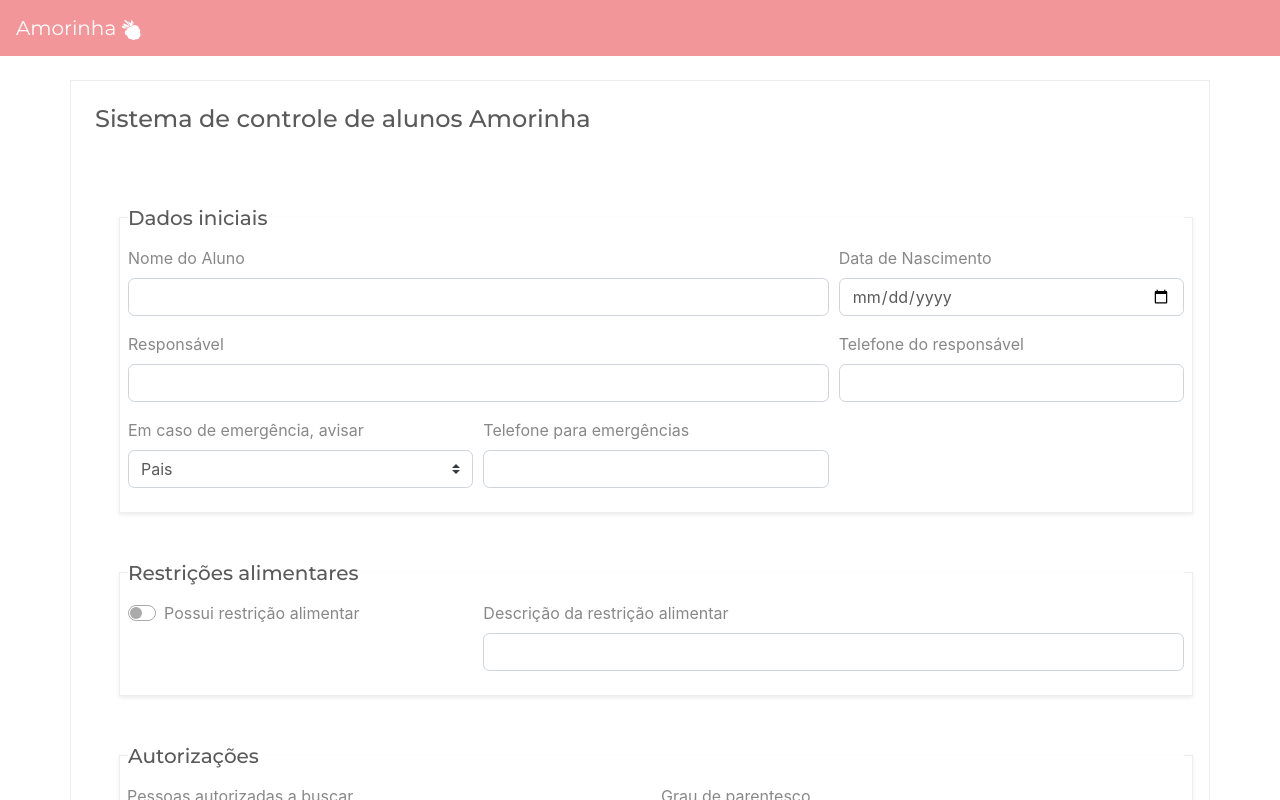
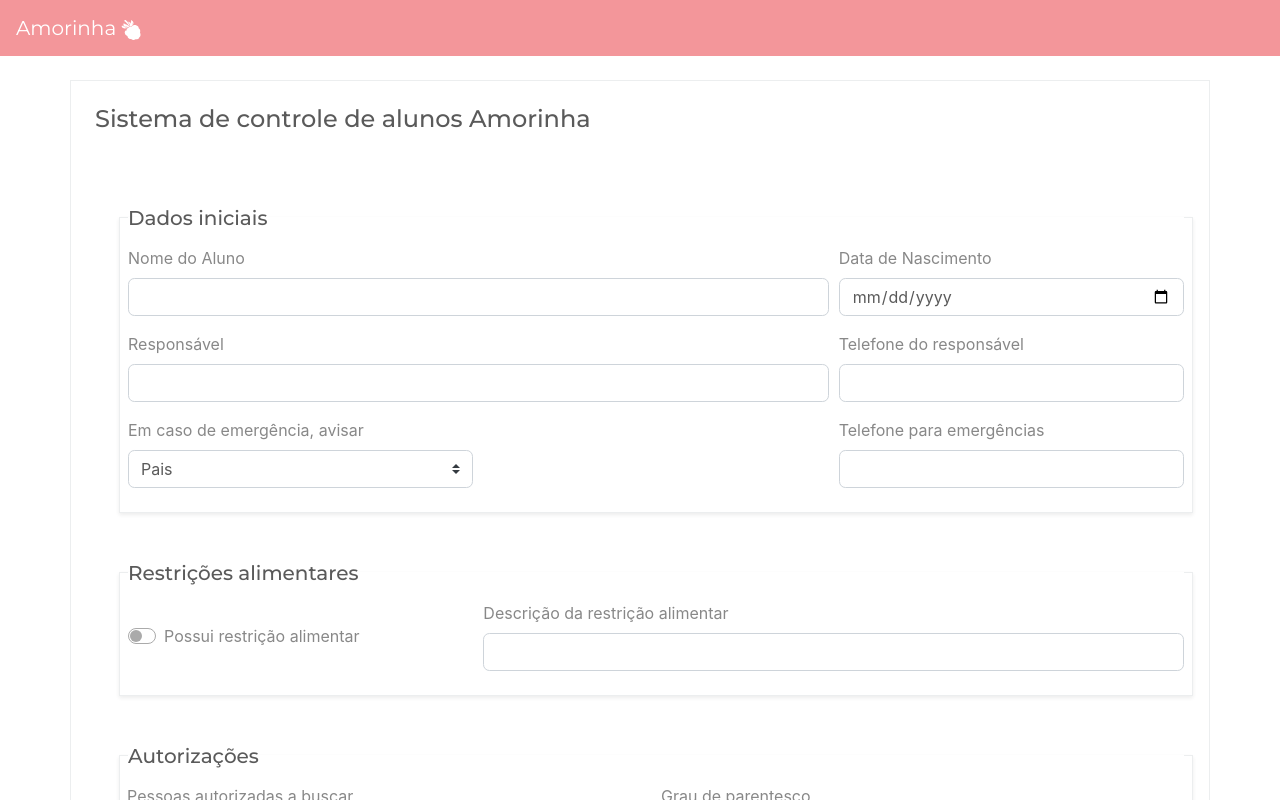
Before and after one commit to mikansc/escola_amorinha, a React (Create React App) app: page /estudantes/novo in a window 1280 px wide. Shown: the top 800 px of the page. Built offline with nearby package versions, Linux system fonts and the light colour scheme; what miragejs would draw is missing.

Commit message:
refactor: prepare FormRow to receive justify prop

```diff
--- a/src/components/FormRow/FormRow.jsx
+++ b/src/components/FormRow/FormRow.jsx
@@ -1,7 +1,11 @@
 import React from "react";
 
-const FormRow = ({ children }) => {
-  return <div className="form-row">{children}</div>;
+const FormRow = ({ children, justify = "between" }) => {
+  return (
+    <div className={`form-row align-items-center justify-content-${justify}`}>
+      {children}
+    </div>
+  );
 };
 
 export default FormRow;
```
